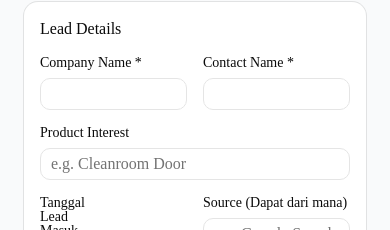
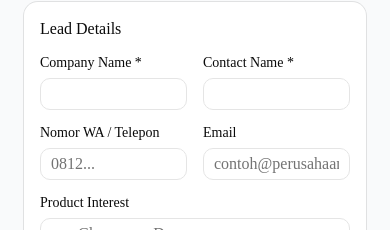
Before and after one commit to elmaskin2000/farclean-crm, a Next.js app: page /leads/new in a window 390 px wide. Shown: the part 146-376 px from the top of the page. Built offline with nearby package versions, Linux system fonts and the light colour scheme; no server answers; the database is empty.

Commit message:
feat: Add phone and email fields to Lead form

```diff
--- a/src/app/(dashboard)/leads/[id]/page.tsx
+++ b/src/app/(dashboard)/leads/[id]/page.tsx
@@ -46,8 +46,16 @@ export default async function LeadDetailPage({ params }: { params: { id: string
               <div className="grid grid-cols-2 gap-4">
                 <div>
                   <div className="text-sm text-gray-500">Contact Person</div>
-                  <div className="font-medium">{lead.contactName}</div>
-                </div>
+                    <div className="font-medium">{lead.contactName}</div>
+                  </div>
+                  <div>
+                    <div className="text-sm text-gray-500">No. WA / Telepon</div>
+                    <div className="font-medium">{lead.phone || '-'}</div>
+                  </div>
+                  <div>
+                    <div className="text-sm text-gray-500">Email</div>
+                    <div className="font-medium">{lead.email || '-'}</div>
+                  </div>
                 <div>
                   <div className="text-sm text-gray-500">Product Interest</div>
                   <div className="font-medium">{lead.productInterest || '-'}</div>
--- a/src/app/(dashboard)/leads/new/page.tsx
+++ b/src/app/(dashboard)/leads/new/page.tsx
@@ -29,8 +29,19 @@ export default async function NewLeadPage() {
               <div className="space-y-2">
                 <Label htmlFor="contactName">Contact Name *</Label>
                 <Input id="contactName" name="contactName" required />
+                </div>
               </div>
-            </div>
+
+              <div className="grid grid-cols-2 gap-4">
+                <div className="space-y-2">
+                  <Label htmlFor="phone">Nomor WA / Telepon</Label>
+                  <Input id="phone" name="phone" type="tel" placeholder="0812..." />
+                </div>
+                <div className="space-y-2">
+                  <Label htmlFor="email">Email</Label>
+                  <Input id="email" name="email" type="email" placeholder="contoh@perusahaan.com" />
+                </div>
+              </div>
 
             <div className="space-y-2">
               <Label htmlFor="productInterest">Product Interest</Label>
--- a/src/app/actions.ts
+++ b/src/app/actions.ts
@@ -47,6 +47,8 @@ export async function logAudit(userId: string, action: string, entity: string, e
 export async function createLead(formData: FormData) {
   const companyName = formData.get('companyName') as string
   const contactName = formData.get('contactName') as string
+  const phone = formData.get('phone') as string
+  const email = formData.get('email') as string
   const productInterest = formData.get('productInterest') as string
   const source = formData.get('source') as string
   const channel = formData.get('channel') as string
@@ -65,6 +67,8 @@ export async function createLead(formData: FormData) {
     data: {
       companyName,
       contactName,
+      phone,
+      email,
       productInterest,
       temperature,
       salesOwnerId: salesOwnerId || null,
```
